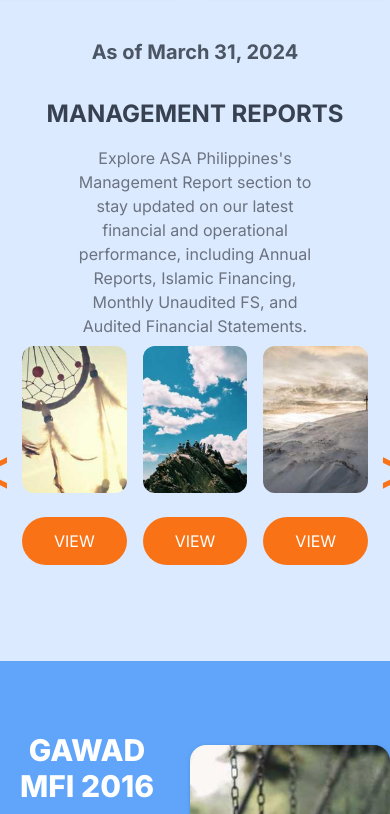
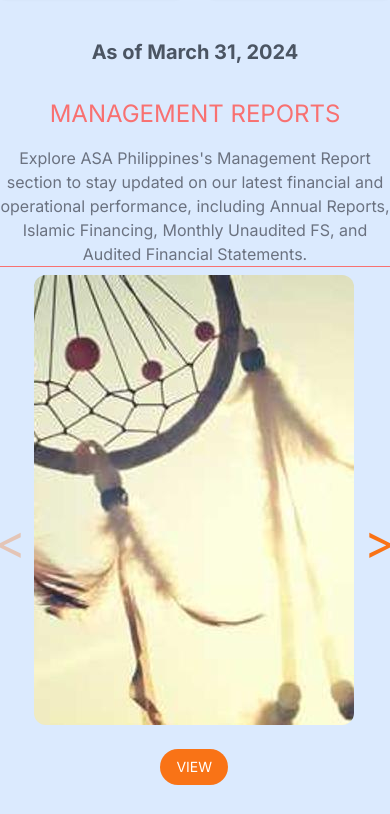
Before and after one commit to RMKaelBR/asa-mockup, a Next.js app: page / in a window 390 px wide. Shown: the part 1030-1844 px from the top of the page. Built offline with nearby package versions, Linux system fonts and the light colour scheme.

Commit message:
add swiper content to Overview Section

```diff
--- a/app/globals.css
+++ b/app/globals.css
@@ -47,6 +47,15 @@
 
 .community-card > div {
   background: linear-gradient(to top, rgba(0, 0, 0, 0.4), transparent);
+}
+
+.swiper-content > .flex {
+  overflow: hidden;
+}
+
+.swiper-content > .flex > * {
+  flex: 1 0 auto;
+  scroll-snap-align: center;
 }
 
 .istorya-section {
--- a/app/ui/homepage/2_OverviewSection.tsx
+++ b/app/ui/homepage/2_OverviewSection.tsx
@@ -1,36 +1,78 @@
+"use client";
 import Image from 'next/image';
+import { useState, useEffect, useRef, RefObject } from 'react';
 import OverviewCards from "./2_OverviewCards";
 
-interface OverviewReportProps {
-  imageUrl: string;
-}
-
-function OverviewReport ({imageUrl}: OverviewReportProps) {
+const  OverviewReport = ({imageUrl=''}) => {
   return (
     <div className="m-2 sm:m-4">
       <Image src={imageUrl} width={320} height={450} alt="report" className="rounded-xl" />
-      <button className="rounded-full px-8 py-3 bg-orange-500 text-white my-6">VIEW</button>
+      <button className="rounded-full px-4 md:px-8 py-2 md:py-3 bg-orange-500 text-sm md:text-base text-white my-6">VIEW</button>
     </div>
   )
+}
+
+const SwiperContent = () => {
+  const containerRef  = useRef<HTMLDivElement>(null);
+  const [isScrollableLeft, setIsScrollableLeft] = useState(false);
+  const [isScrollableRight, setIsScrollableRight] = useState(true);
+
+  useEffect(() => {
+    const container = containerRef.current;
+    if (container) {
+      const handleScroll = () => {
+        setIsScrollableLeft(container.scrollLeft > 0);
+        setIsScrollableRight(container.scrollLeft < container.scrollWidth - container.clientWidth);
+      };
+      container.addEventListener('scroll', handleScroll);
+      return () => container.removeEventListener('scroll', handleScroll);
+    }
+  }, []);
+
+  return (
+    <section className="border border-red-400 w-10/12 lg:w-9/12 2xl:w-3/4">
+      <div className="swiper-content flex items-center">
+        <button onClick={() => handleScroll(containerRef, 'left')}
+                disabled={!isScrollableLeft}
+                className={`text-5xl md:text-6xl text-orange-500 ${!isScrollableLeft && 'opacity-30'}`}>
+          &lt;</button>
+        <div ref={containerRef} className="flex">
+          <OverviewReport imageUrl="/report1.jpg" />
+          <OverviewReport imageUrl="/report2.jpg" />
+          <OverviewReport imageUrl="/report3.jpg" />
+          <OverviewReport imageUrl="/report4.jpg" />
+          <OverviewReport imageUrl="/report5.jpg" />
+        </div>
+        <button onClick={() => handleScroll(containerRef, 'right')}
+                disabled={!isScrollableRight}
+                className={`text-5xl md:text-6xl text-orange-500 ${!isScrollableRight && 'opacity-30'}`}>
+          &gt;</button>
+      </div>
+    </section>
+  )
+}
+
+const handleScroll = (ref: RefObject<HTMLDivElement>, direction: 'left' | 'right') => {
+  const container = ref.current;
+  console.log(ref)
+  console.log(`button ${direction} clicked`)
+  if (container) {
+    const scrollAmount = direction === 'left' ? -300: 300;
+    container.scrollBy({ left: scrollAmount, behavior: 'smooth' });
+    console.log(`It should have moved to the ${direction}`);
+  }
 }
 
 export default function OverviewSection () {
   return (
     <div className="flex flex-col items-center">
       <OverviewCards />
-      <div className="flex flex-col items-center text-center pb-16">
+      <div className="flex flex-col items-center text-center pb-10 lg:pb-16">
         <h2 className="text-xl md:text-2xl font-bold text-gray-600 -mt-16 mb-8 lg:mb-20">As of March 31, 2024</h2>
-        <h2 className="text-2xl md:text-4xl font-bold text-gray-700 mb-4">MANAGEMENT REPORTS</h2>
-        <p className="w-7/12 text-gray-500">Explore ASA Philippines{`'`}s Management Report section to stay updated on our latest financial and operational performance, including Annual Reports, Islamic Financing, Monthly Unaudited FS, and Audited Financial Statements.</p>
-        <section className="swiper-content flex">
-          <button className="text-6xl text-orange-500">&lt;</button>
-          <div className="flex sm:m-8">
-            <OverviewReport imageUrl="/report1.jpg" />
-            <OverviewReport imageUrl="/report2.jpg" />
-            <OverviewReport imageUrl="/report3.jpg" />
-          </div>
-          <button className="text-6xl text-orange-500">&gt;</button>
-        </section>
+        <h2 className="text-2xl md:text-4xl foqqnt-bold text-gray-700 mb-4
+        text-red-400 sm:text-orange-400 md:text-yellow-400 lg:text-green-400 xl:text-blue-400 2xl:text-violet-400">MANAGEMENT REPORTS</h2>
+        <p className="w-10/12 lg:w-7/12 text-gray-500">Explore ASA Philippines{`'`}s Management Report section to stay updated on our latest financial and operational performance, including Annual Reports, Islamic Financing, Monthly Unaudited FS, and Audited Financial Statements.</p>
+        <SwiperContent />
       </div>
     </div>
   )
--- a/app/ui/homepage/8_IstoryaSection.tsx
+++ b/app/ui/homepage/8_IstoryaSection.tsx
@@ -2,7 +2,7 @@
 
 const SwiperContent = () => {
   return (
-    <section className="swiper-content w-80 h-full flex flex-col items-center mx-10 bg-white rounded-xl shadow-lg py-2 lg:mr-20">
+    <section className="istorya-swiper w-80 h-full flex flex-col items-center mx-10 bg-white rounded-xl shadow-lg py-2 lg:mr-20">
       <div className="flex justify-center items-center bg-white relative">
         <button className="rounded-full p-1 px-3 bg-blue-400 text-white absolute -bottom-2 left-0">&lt;</button>
         <div className="the-swiper">
```
Also changed, not shown: public/report4.jpg (added), public/report5.jpg (added).
